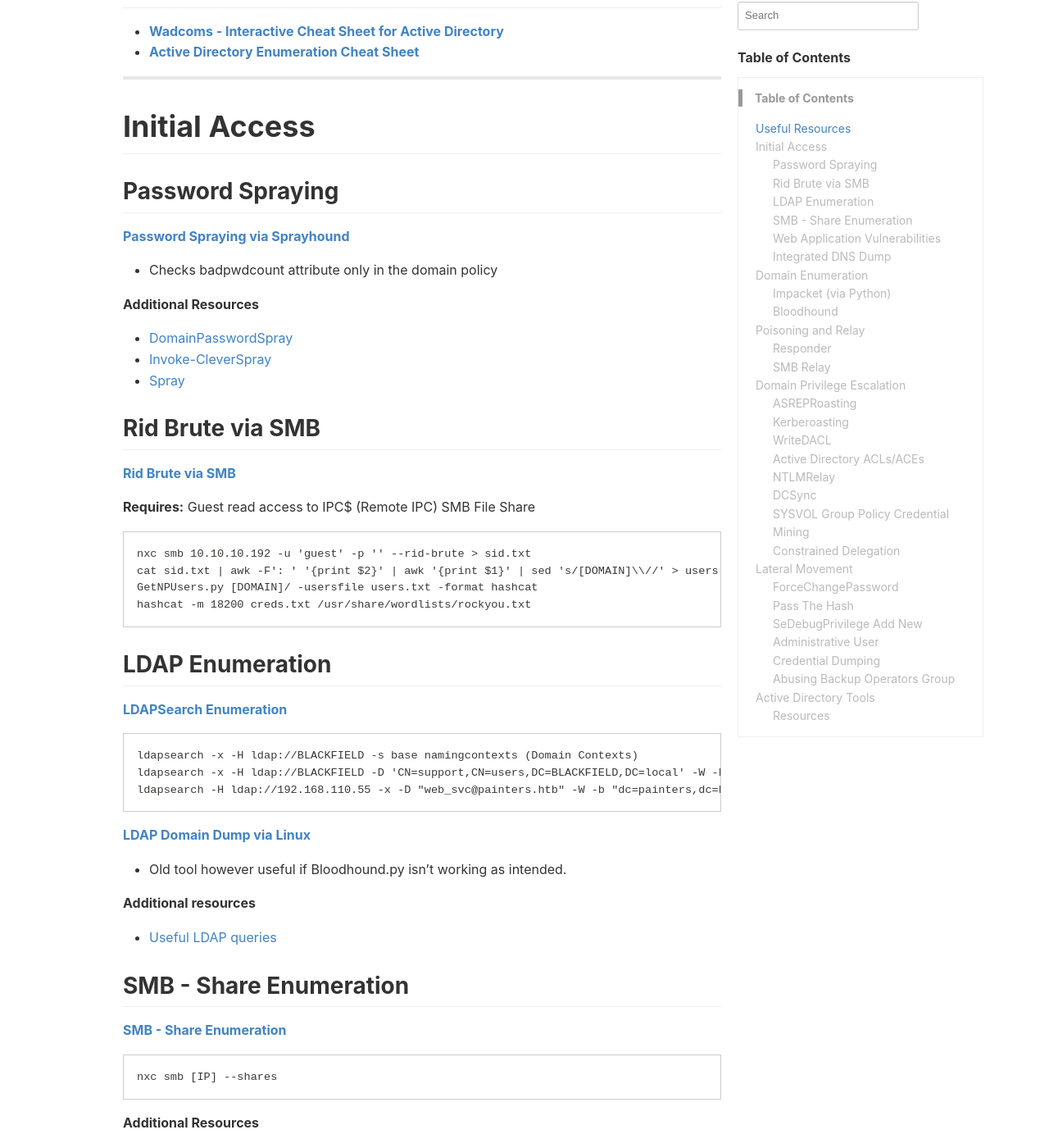
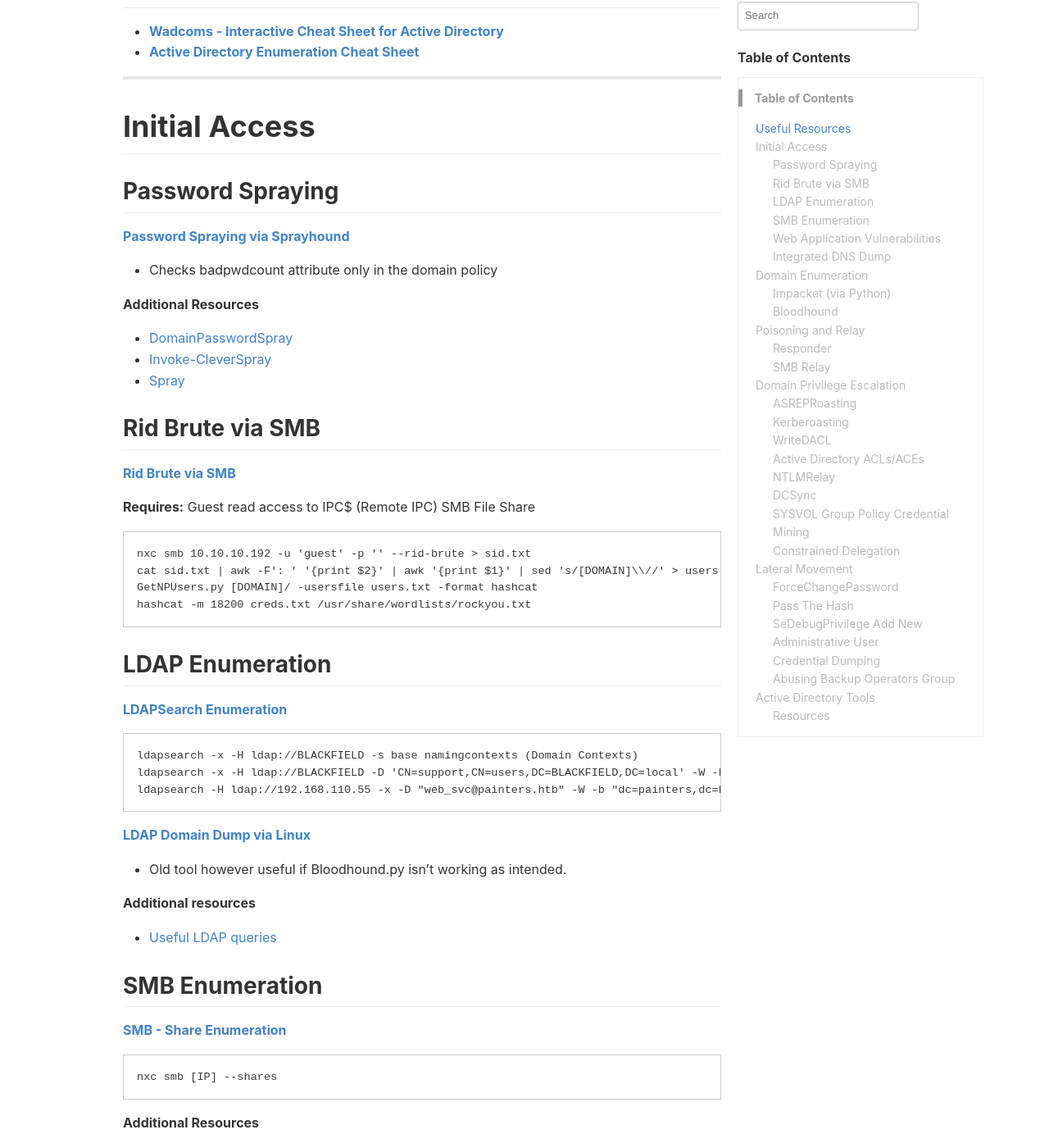
Before and after one commit to qwutony/qwutony.github.io, a Jekyll site: the page built from _wiki/003-active-directory-penetration-testing.md, in a window 1280 px wide and 1400 px high, scrolled down 337 px. Shown: the whole window at 82% size. Built offline with Jekyll 4.4.1, drawn with Linux system fonts in a browser that asks for light colours; a style sheet for code colours, icons or effects is not loaded.

Commit message:
Update 003-active-directory-penetration-testing.md

````diff
--- a/_wiki/003-active-directory-penetration-testing.md
+++ b/_wiki/003-active-directory-penetration-testing.md
@@ -50,7 +50,7 @@ ldapsearch -H ldap://192.168.110.55 -x -D "web_svc@painters.htb" -W -b "dc=paint
 **Additional resources**
   - [Useful LDAP queries](https://podalirius.net/en/articles/useful-ldap-queries-for-windows-active-directory-pentesting/)
 
-## SMB - Share Enumeration
+## SMB Enumeration
 **[SMB - Share Enumeration](https://0xdf.gitlab.io/2024/03/21/smb-cheat-sheet.html)**
 ```
 nxc smb [IP] --shares
````
